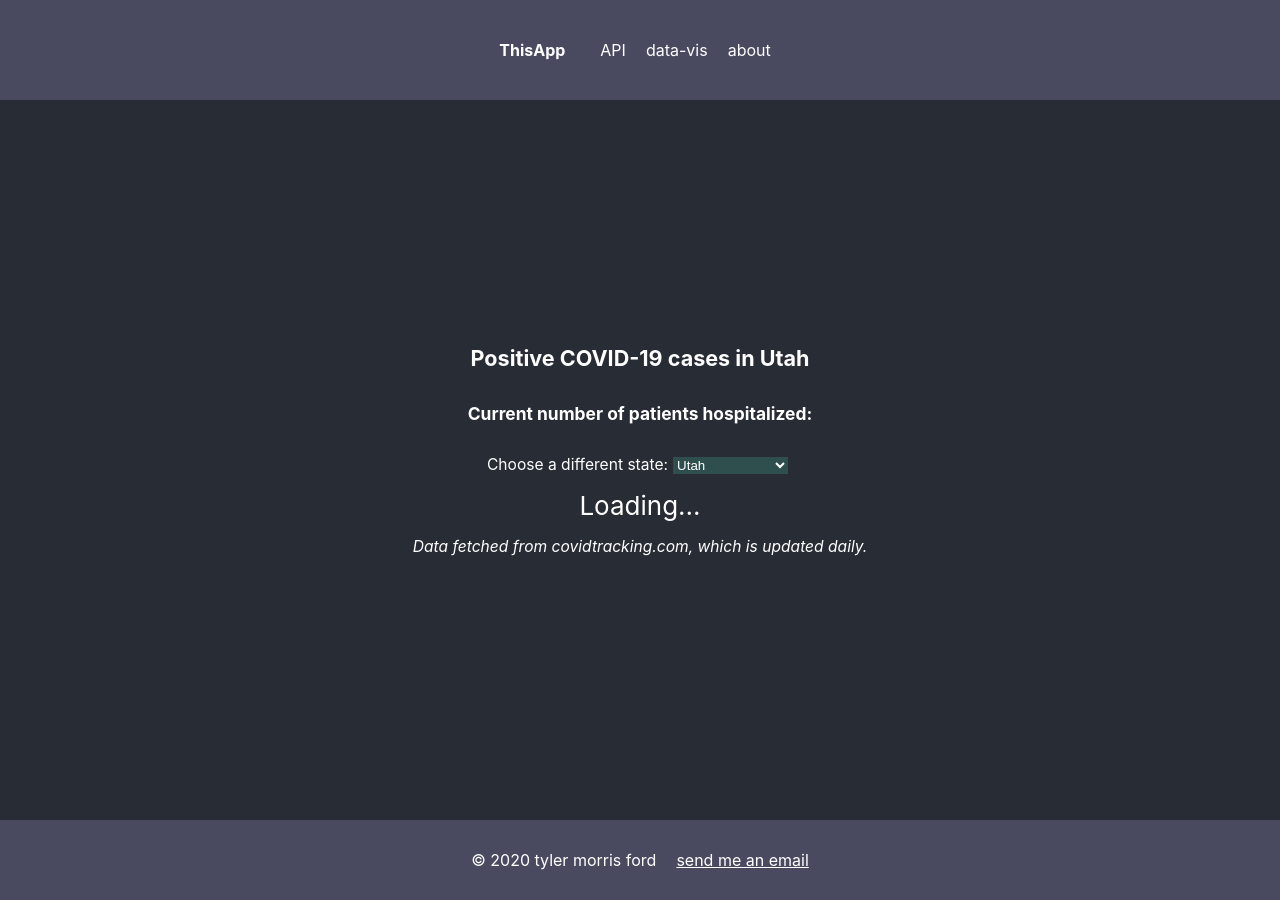
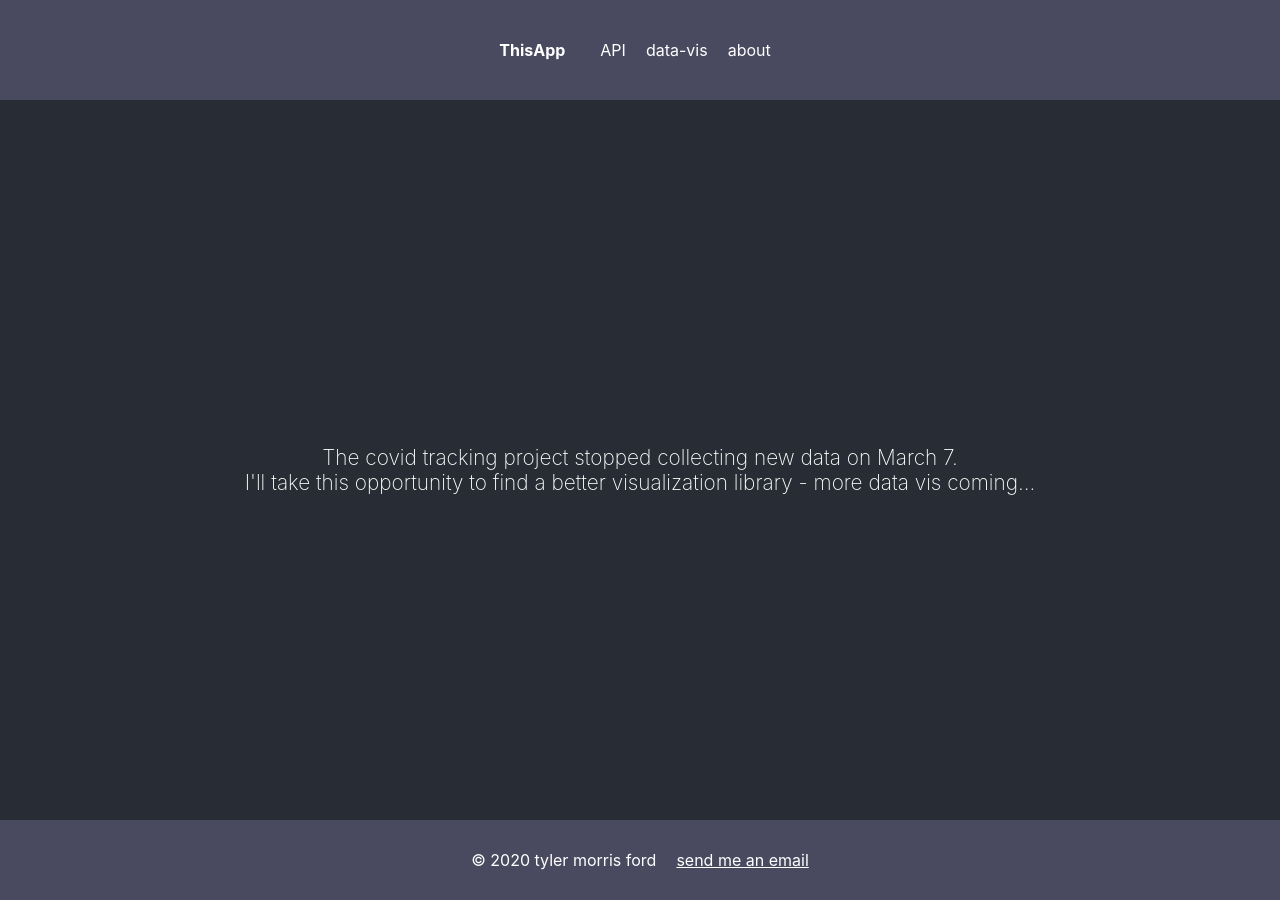
Before and after one commit to tylermorrisford/fun-app, a React (Create React App) app: page /data in a window 1280 px wide. Built offline with nearby package versions, Linux system fonts and the light colour scheme; no server answers.

Commit message:
removed stale chart

```diff
--- a/src/components/DataVis.js
+++ b/src/components/DataVis.js
@@ -67,8 +67,10 @@ const DataVis = () => {
 
     return(
         <header className="App-header">
-        <Callout>{" "}</Callout>
-        <h5>Positive COVID-19 cases in {stateName}</h5>
+        <Callout>The covid tracking project stopped collecting new data on March 7. <br />I'll take this opportunity to
+          find a better visualization library - more data vis coming...
+        </Callout>
+        {/* <h5>Positive COVID-19 cases in {stateName}</h5>
         <h6>{`Current number of patients hospitalized:
           ${utahData.length > 1 ? utahData[utahData.length -1].hospitalizedCurrently : ''}
           `}</h6>
@@ -133,7 +135,7 @@ const DataVis = () => {
         {isLoaded ? renderLineChart : 'Loading...'}
         <Words>
         <em>Data fetched from covidtracking.com, which is updated daily.</em>
-        </Words>
+        </Words> */}
       </header>
     )
 }
```
